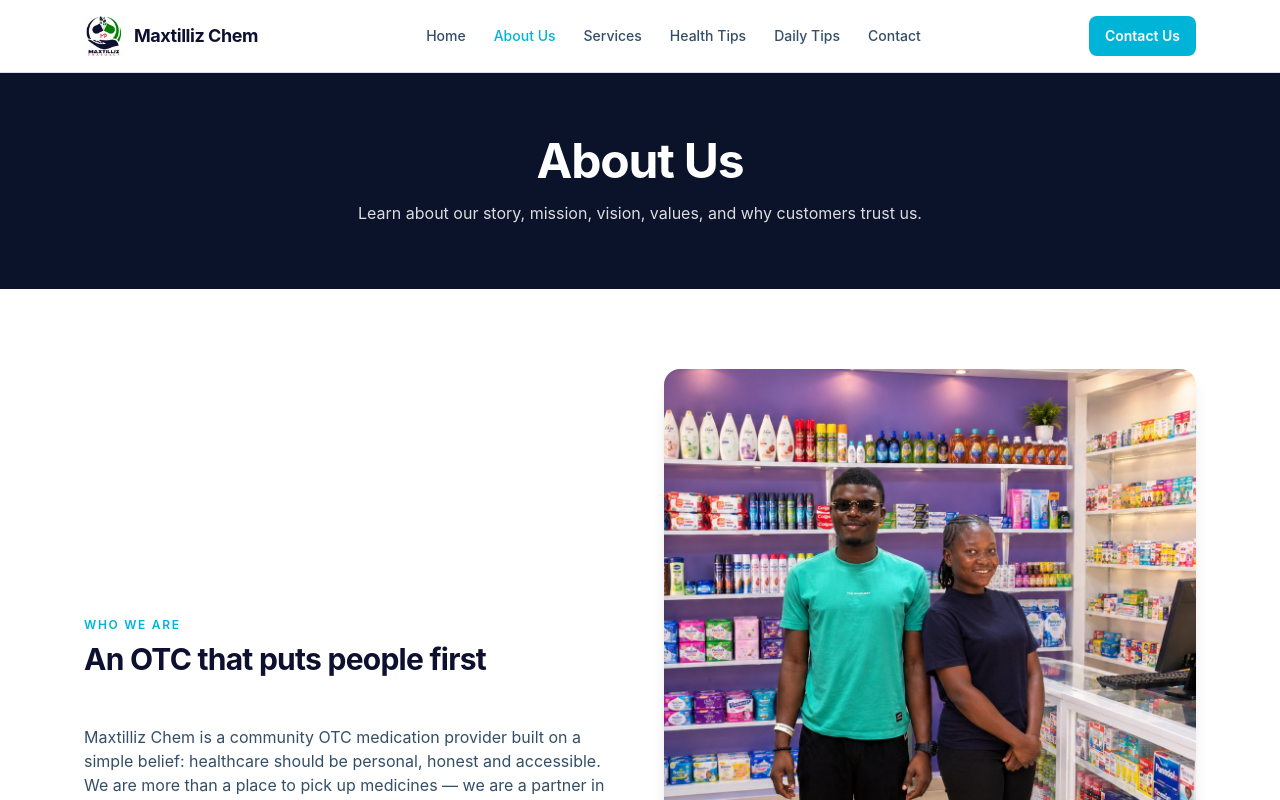
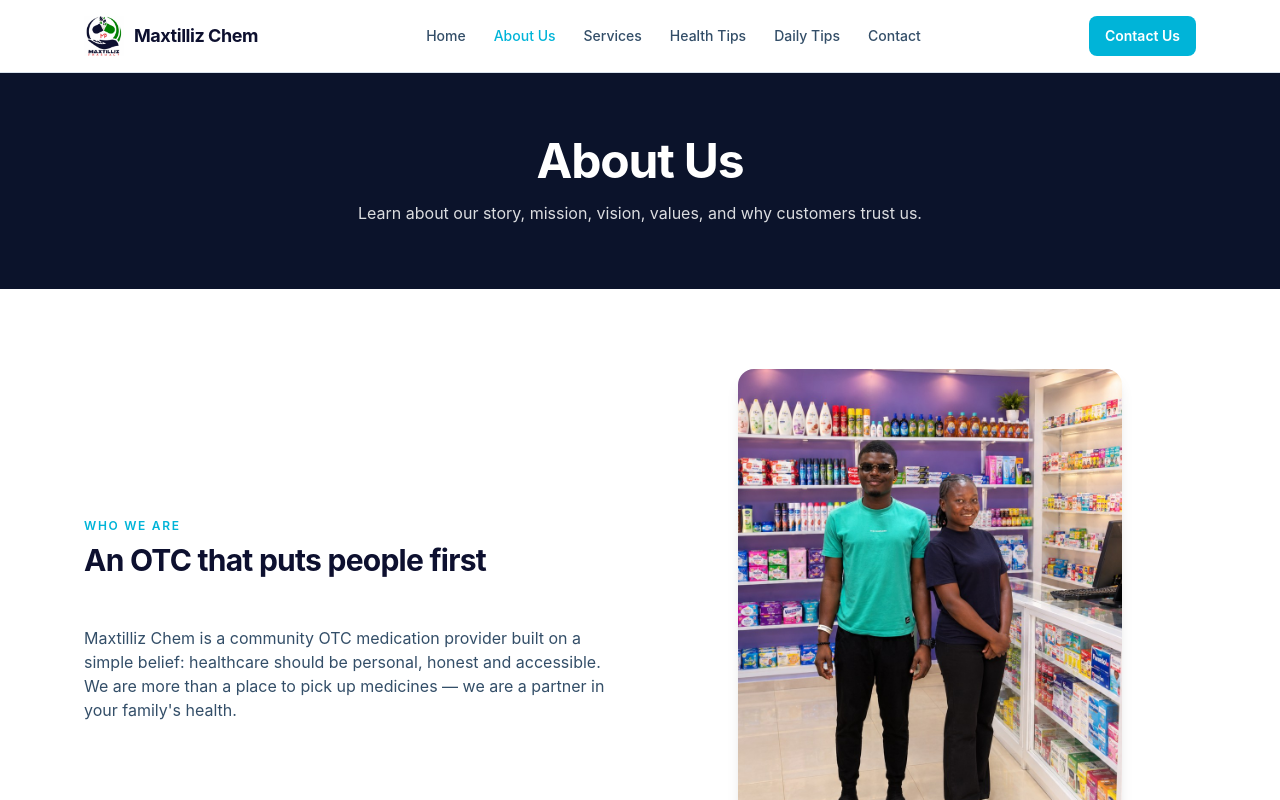
Before and after one commit to azimuthal-pro/maxtilliz-website, a Next.js app: page /about in a window 1280 px wide. Shown: the top 800 px of the page. Built offline with nearby package versions, Linux system fonts and the light colour scheme.

Commit message:
update About page layout and footer contact details; replace OTC medicines image

```diff
--- a/src/app/about/page.tsx
+++ b/src/app/about/page.tsx
@@ -101,14 +101,14 @@ export default function AboutPage() {
                 your family's health.
               </p>
             </div>
-            <div className="overflow-hidden rounded-2xl shadow-lg">
+            <div className="mx-auto w-full max-w-sm overflow-hidden rounded-2xl shadow-lg">
               <Image
                 src="/images/our-team.jpg"
-                alt="Two members of the Maxtilliz Chem team standing at the counter in our pharmacy"
-                width={1086}
-                height={1448}
-                sizes="(max-width: 1024px) 100vw, 50vw"
-                className="aspect-[3/4] w-full object-cover"
+                alt="Two members of the Maxtilliz Chem team standing in our pharmacy"
+                width={900}
+                height={1200}
+                sizes="(max-width: 640px) 100vw, 384px"
+                className="h-auto w-full"
               />
             </div>
           </div>
```
Also changed, not shown: public/images/our-team.jpg.
